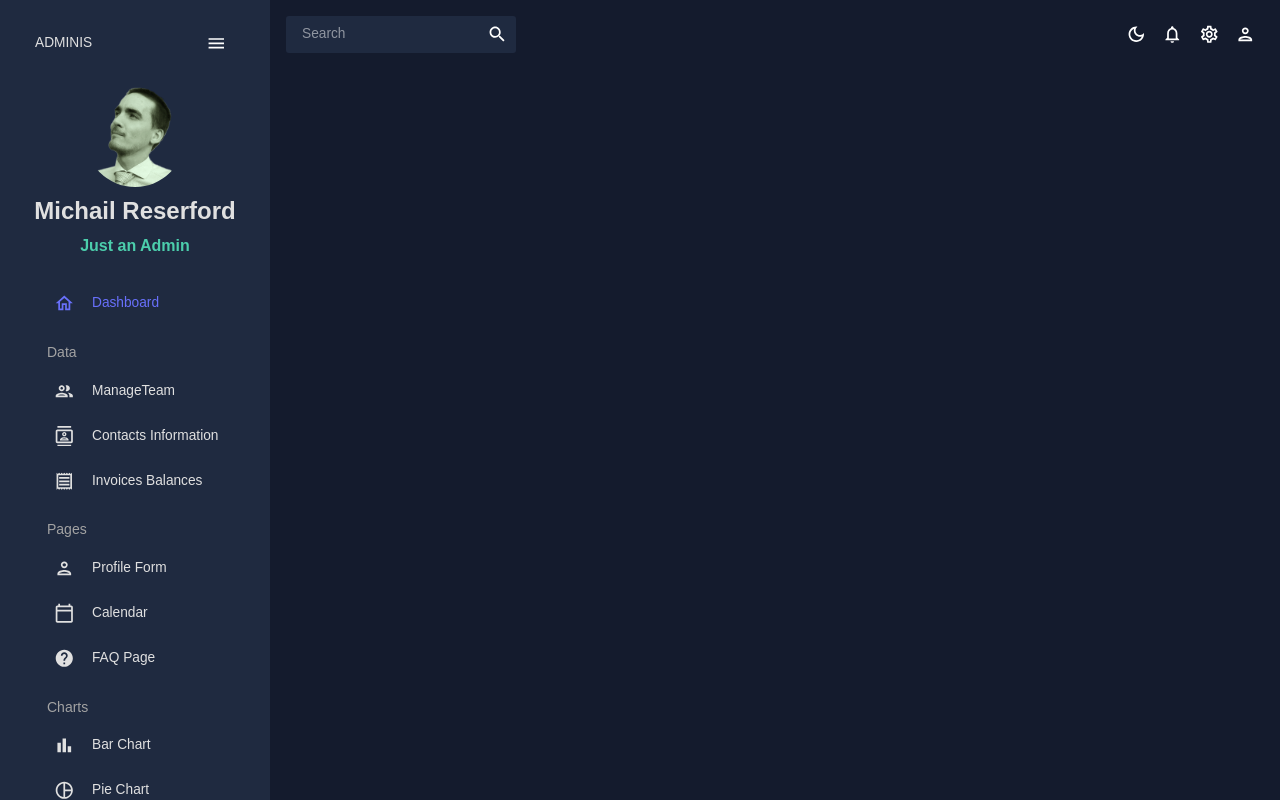
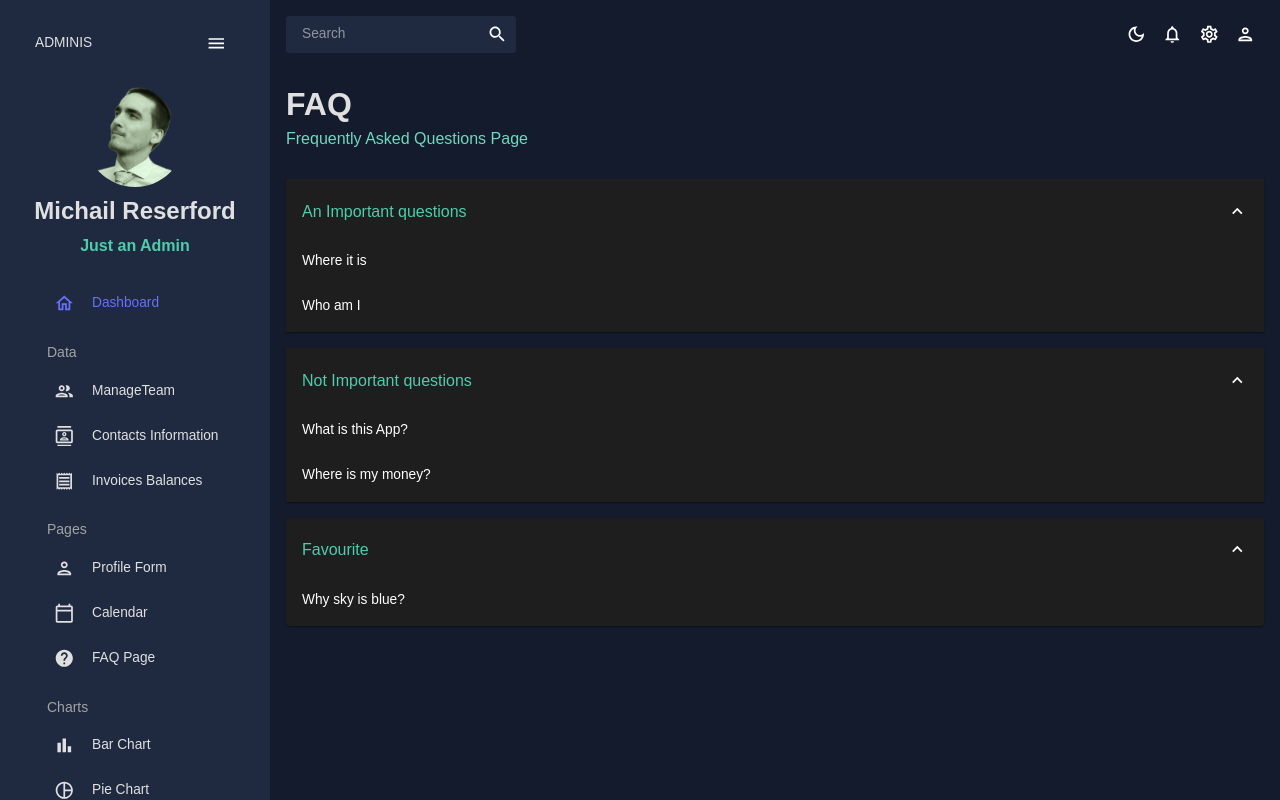
Before and after one commit to Gismanus/react-admin, a React (Create React App) app: page /faq in a window 1280 px wide. Built offline with nearby package versions, Linux system fonts and the light colour scheme.

Commit message:
[FAQ] - complete

```diff
--- a/src/App.js
+++ b/src/App.js
@@ -10,10 +10,10 @@ import Contacts from "./scenes/contacts";
 import Invoices from "./scenes/invoices";
 import Form from "./scenes/form";
 import Calendar from "./scenes/calendar";
+import FAQ from "./scenes/faq";
 /* import Bar from "./scenes/bar"; */
 /* import Line from "./scenes/line"; */
 /* import Pie from "./scenes/pie"; */
-/* import FAQ from "./scenes/faq"; */
 /* import Geography from "./scenes/geography"; */
 
 function App() {
@@ -34,10 +34,10 @@ function App() {
               <Route path="/invoices" element={<Invoices />} />
               <Route path="/form" element={<Form />} />
               <Route path="/calendar" element={<Calendar />} />
+              <Route path="/faq" element={<FAQ />} />
               {/* <Route path="/bar" element={<Bar />} /> */}
               {/* <Route path="/pie" element={<Pie />} /> */}
               {/* <Route path="/line" element={<Line />} /> */}
-              {/* <Route path="/faq" element={<FAQ />} /> */}
               {/* <Route path="/geography" element={<Geography />} /> */}
             </Routes>
           </main>
--- /dev/null
+++ b/src/scenes/faq/index.jsx
@@ -0,0 +1,57 @@
+import { Box, useTheme, Typography } from "@mui/material";
+import Header from "../../components/header";
+import Accordion from "@mui/material/Accordion";
+import AccordionSummary from "@mui/material/AccordionSummary";
+import AccordionDetails from "@mui/material/AccordionDetails";
+import ExpandMoreIcon from "@mui/icons-material/ExpandMore";
+import { tokens } from "../../theme";
+
+const FAQ = () => {
+  const theme = useTheme();
+  const colors = tokens(theme.palette.mode);
+
+  return (
+    <Box m={2}>
+      <Header title="FAQ" subtitle="Frequently Asked Questions Page" />
+
+      <Accordion defaultExpanded={true}>
+        <AccordionSummary expandIcon={<ExpandMoreIcon />}>
+          <Typography color={colors.greenAccent[500]} variant="h5">
+            An Important questions
+          </Typography>
+        </AccordionSummary>
+        <AccordionDetails>
+          <Typography>Where it is</Typography>
+        </AccordionDetails>
+        <AccordionDetails>
+          <Typography>Who am I</Typography>
+        </AccordionDetails>
+      </Accordion>
+      <Accordion defaultExpanded={true}>
+        <AccordionSummary expandIcon={<ExpandMoreIcon />}>
+          <Typography color={colors.greenAccent[500]} variant="h5">
+            Not Important questions
+          </Typography>
+        </AccordionSummary>
+        <AccordionDetails>
+          <Typography>What is this App?</Typography>
+        </AccordionDetails>
+        <AccordionDetails>
+          <Typography>Where is my money?</Typography>
+        </AccordionDetails>
+      </Accordion>
+      <Accordion defaultExpanded={true}>
+        <AccordionSummary expandIcon={<ExpandMoreIcon />}>
+          <Typography color={colors.greenAccent[500]} variant="h5">
+            Favourite
+          </Typography>
+        </AccordionSummary>
+        <AccordionDetails>
+          <Typography>Why sky is blue?</Typography>
+        </AccordionDetails>
+      </Accordion>
+    </Box>
+  );
+};
+
+export default FAQ;
```
